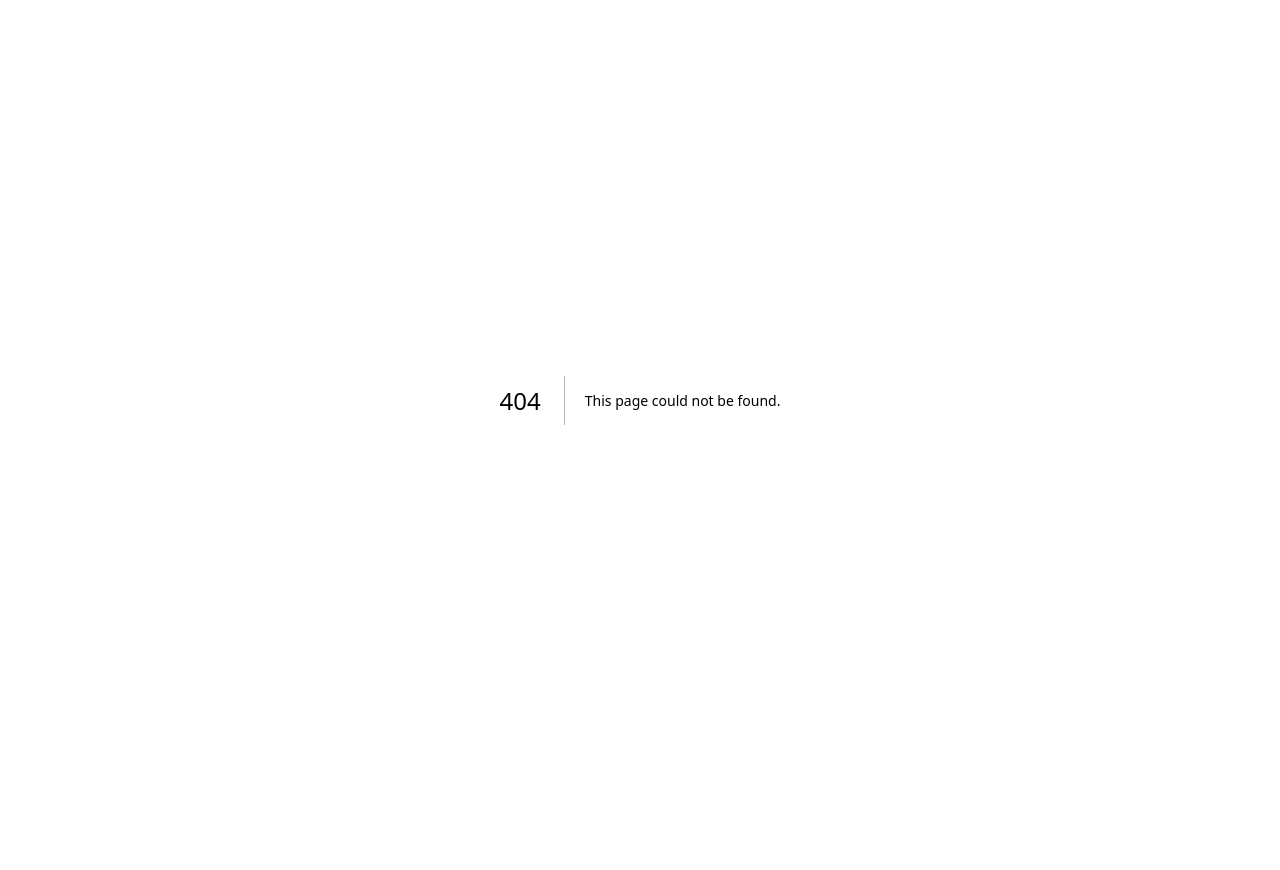
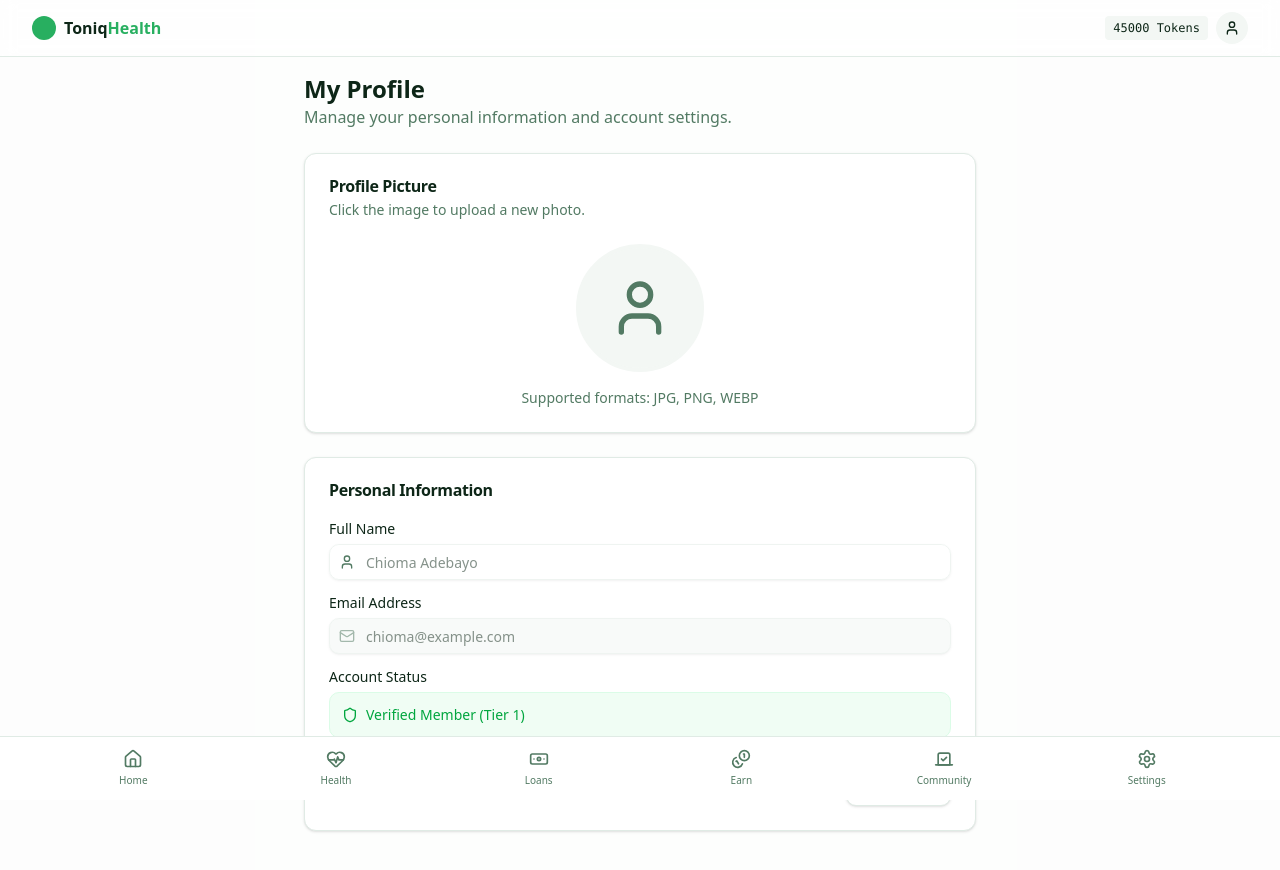
Before and after one commit to Lawrenceku/toniq-health, a Next.js app: page /dashboard/profile in a window 1280 px wide. Before the commit this address had no page. Shown: the top 870 px of the page. Before the commit the page ends 800 px from the top, so only its background shows below. Built offline with nearby package versions, Linux system fonts and the light colour scheme; no server answers.

Commit message:
add profile section for users

```diff
--- /dev/null
+++ b/src/app/dashboard/profile/page.tsx
@@ -0,0 +1,136 @@
+'use client'
+
+import { useState, useEffect } from 'react'
+import { Card, CardContent, CardHeader, CardTitle, CardDescription } from "@/components/ui/card"
+import { Button } from "@/components/ui/button"
+import { Label } from "@/components/ui/label"
+import { Input } from "@/components/ui/input"
+import { User, Mail, Shield, Camera, Save } from 'lucide-react'
+
+export default function ProfilePage() {
+    const [userImage, setUserImage] = useState<string | null>(null)
+    const [name, setName] = useState("Chioma Adebayo")
+    const [email, setEmail] = useState("chioma@example.com")
+    const [isEditing, setIsEditing] = useState(false)
+
+    useEffect(() => {
+        const storedImage = localStorage.getItem('userImage')
+        if (storedImage) {
+            setUserImage(storedImage)
+        }
+
+        // Load other details if they exist, else defaults
+        const storedName = localStorage.getItem('userName')
+        if (storedName) setName(storedName)
+    }, [])
+
+    const handleImageUpload = (e: React.ChangeEvent<HTMLInputElement>) => {
+        const file = e.target.files?.[0]
+        if (file) {
+            const reader = new FileReader()
+            reader.onloadend = () => {
+                const base64String = reader.result as string
+                setUserImage(base64String)
+                localStorage.setItem('userImage', base64String)
+                // Force a reload or event dispatch to update the nav bar immediately would be ideal,
+                // but for now a refresh works or if the Nav listens to storage events.
+                // To make it instant without refresh, we can dispatch a custom event or just let the user refresh.
+                // Let's reload to be simple and robust for this demo.
+                window.location.reload()
+            }
+            reader.readAsDataURL(file)
+        }
+    }
+
+    const handleSave = () => {
+        localStorage.setItem('userName', name)
+        setIsEditing(false)
+    }
+
+    return (
+        <div className="space-y-6 max-w-2xl mx-auto">
+            <div>
+                <h1 className="text-2xl font-bold">My Profile</h1>
+                <p className="text-muted-foreground">Manage your personal information and account settings.</p>
+            </div>
+
+            <Card>
+                <CardHeader>
+                    <CardTitle>Profile Picture</CardTitle>
+                    <CardDescription>Click the image to upload a new photo.</CardDescription>
+                </CardHeader>
+                <CardContent className="flex flex-col items-center justify-center space-y-4">
+                    <div className="relative group cursor-pointer">
+                        <div className="w-32 h-32 rounded-full overflow-hidden border-4 border-muted bg-muted flex items-center justify-center">
+                            {userImage ? (
+                                <img src={userImage} alt="Profile" className="w-full h-full object-cover" />
+                            ) : (
+                                <User className="w-16 h-16 text-muted-foreground" />
+                            )}
+                        </div>
+                        <label htmlFor="image-upload" className="absolute inset-0 flex items-center justify-center bg-black/40 text-white opacity-0 group-hover:opacity-100 transition-opacity rounded-full cursor-pointer">
+                            <Camera className="w-8 h-8" />
+                        </label>
+                        <input
+                            id="image-upload"
+                            type="file"
+                            accept="image/*"
+                            className="hidden"
+                            onChange={handleImageUpload}
+                        />
+                    </div>
+                    <p className="text-sm text-muted-foreground">Supported formats: JPG, PNG, WEBP</p>
+                </CardContent>
+            </Card>
+
+            <Card>
+                <CardHeader>
+                    <CardTitle>Personal Information</CardTitle>
+                </CardHeader>
+                <CardContent className="space-y-4">
+                    <div className="grid gap-2">
+                        <Label htmlFor="name">Full Name</Label>
+                        <div className="flex gap-2">
+                            <div className="relative flex-1">
+                                <User className="absolute left-2.5 top-2.5 h-4 w-4 text-muted-foreground" />
+                                <Input
+                                    id="name"
+                                    value={name}
+                                    onChange={(e) => setName(e.target.value)}
+                                    className="pl-9"
+                                    disabled={!isEditing}
+                                />
+                            </div>
+                        </div>
+                    </div>
+
+                    <div className="grid gap-2">
+                        <Label htmlFor="email">Email Address</Label>
+                        <div className="relative">
+                            <Mail className="absolute left-2.5 top-2.5 h-4 w-4 text-muted-foreground" />
+                            <Input id="email" value={email} disabled className="pl-9 bg-muted" />
+                        </div>
+                    </div>
+
+                    <div className="grid gap-2">
+                        <Label>Account Status</Label>
+                        <div className="flex items-center gap-2 text-sm text-green-600 bg-green-50 p-3 rounded-md border border-green-100">
+                            <Shield className="w-4 h-4" />
+                            <span>Verified Member (Tier 1)</span>
+                        </div>
+                    </div>
+
+                    <div className="flex justify-end pt-4">
+                        {isEditing ? (
+                            <Button onClick={handleSave} className="gap-2">
+                                <Save className="w-4 h-4" /> Save Changes
+                            </Button>
+                        ) : (
+                            <Button variant="outline" onClick={() => setIsEditing(true)}>Edit Profile</Button>
+                        )}
+                    </div>
+                </CardContent>
+            </Card>
+        </div>
+    )
+}
--- a/src/app/page.tsx
+++ b/src/app/page.tsx
@@ -15,7 +15,7 @@ export default function Home() {
           <div className="w-8 h-8 bg-primary rounded-full flex items-center justify-center text-primary-foreground">
             <HeartPulse className="w-5 h-5" />
           </div>
-          Toniq<span className='text-black'>Health</span>
+          <span className='text-black'>Toniq</span>Health
         </div>
         <Button variant="ghost" asChild>
           <Link href="/login">Login</Link>
--- a/src/features/dashboard/DashboardLayout.tsx
+++ b/src/features/dashboard/DashboardLayout.tsx
@@ -8,11 +8,23 @@ import { cn } from '@/lib/utils'
 import { LanguageToggle } from '@/components/LanguageToggle'
 import { useUser } from '@/hooks/use-user'
 import { useTranslation } from '@/hooks/use-translation'
+import { useState, useEffect } from 'react'
+import { User } from 'lucide-react'
+import { Button } from '@/components/ui/button'
+
 
 export function DashboardLayout({ children }: { children: React.ReactNode }) {
     const pathname = usePathname()
     const { balance, isLoading } = useUser()
     const { t } = useTranslation()
+    const [userImage, setUserImage] = useState<string | null>(null)
+
+    useEffect(() => {
+        const storedImage = localStorage.getItem('userProfileImage')
+        if (storedImage) {
+            setUserImage(storedImage)
+        }
+    }, [])
 
     const NAV_ITEMS = [
         { label: t('dashboard.tabs.home'), href: '/dashboard', icon: Home },
@@ -20,8 +32,6 @@ export function DashboardLayout({ children }: { children: React.ReactNode }) {
         { label: t('dashboard.tabs.loans'), href: '/dashboard/loans', icon: Banknote },
         { label: t('dashboard.tabs.earn'), href: '/dashboard/earn', icon: Coins },
         { label: t('dashboard.tabs.community'), href: '/dashboard/dao', icon: Vote },
-        // History removed per previous instruction, ensuring community is there.
-        // Adding Settings
         { label: 'Settings', href: '/dashboard/settings', icon: Settings },
     ]
 
@@ -32,15 +42,19 @@ export function DashboardLayout({ children }: { children: React.ReactNode }) {
                 <div className="container flex h-14 items-center justify-between">
                     <Link href="/dashboard" className="font-bold flex items-center gap-2">
                         <div className="w-6 h-6 bg-primary rounded-full" />
-                        Toniq
+                        <span><span className="text-foreground">Toniq</span><span className="text-primary">Health</span></span>
                     </Link>
                     <div className="flex items-center gap-2">
                         <div className="text-xs font-mono bg-muted px-2 py-1 rounded hidden md:block">
                             {isLoading ? '...' : (balance ?? 0)} Tokens
                         </div>
                         <Link href="/dashboard/profile">
-                            <Button variant="ghost" size="icon" className="h-8 w-8 rounded-full bg-muted">
-                                <UserIcon className="h-4 w-4" />
+                            <Button variant="ghost" size="icon" className="h-8 w-8 rounded-full bg-muted overflow-hidden">
+                                {userImage ? (
+                                    <img src={userImage} alt="Profile" className="h-full w-full object-cover" />
+                                ) : (
+                                    <UserIcon className="h-4 w-4" />
+                                )}
                             </Button>
                         </Link>
                     </div>
@@ -75,5 +89,3 @@ export function DashboardLayout({ children }: { children: React.ReactNode }) {
         </div>
     )
 }
-
-import { Button } from '@/components/ui/button' // Import needed for header
```
